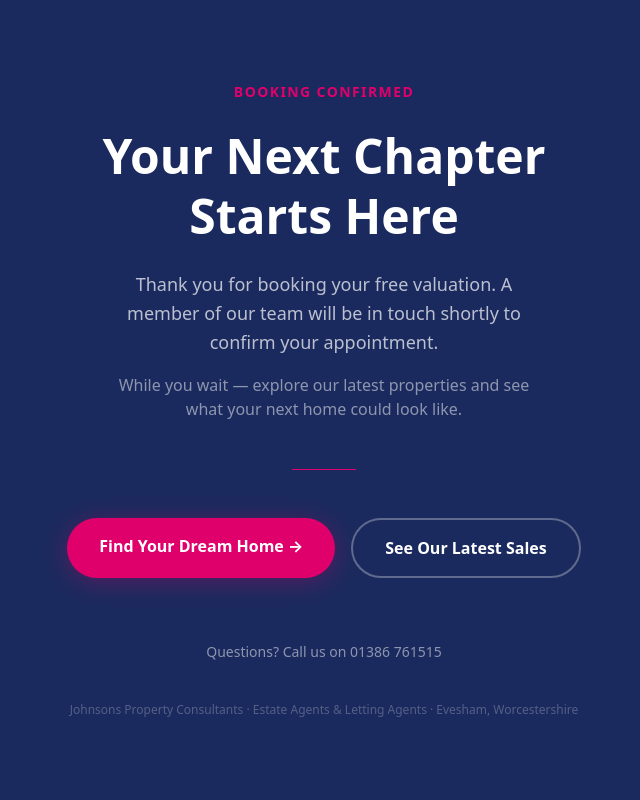
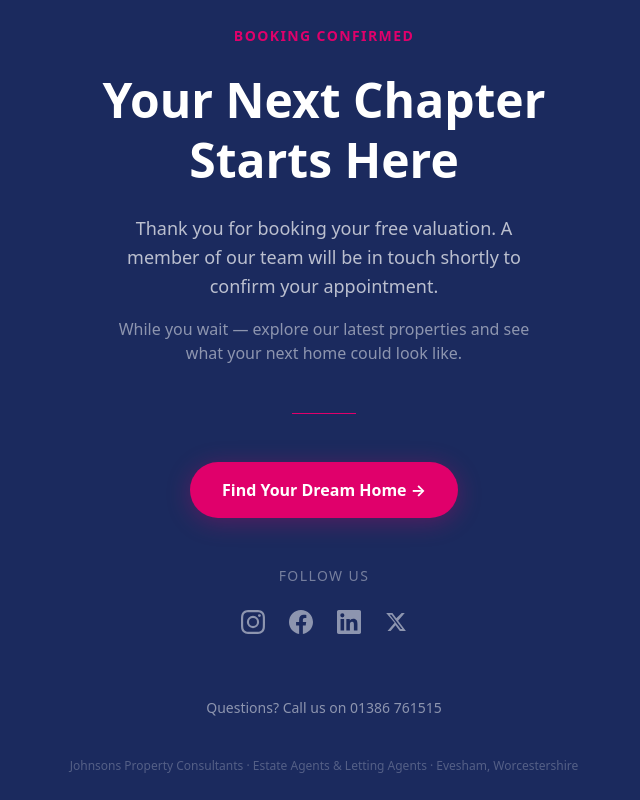
Before and after one commit to 2bx7mx96fj-oss/johnsons-landing-page, a Next.js app: page /thank-you in a window 1280 px wide. Shown: the whole page, without its empty margins (316-956 px from the left). Built offline with nearby package versions, Linux system fonts and the light colour scheme.

Commit message:
Add social links and update CTA on thank-you page

```diff
--- a/app/thank-you/page.tsx
+++ b/app/thank-you/page.tsx
@@ -52,9 +52,9 @@ export default function ThankYou() {
         <div className="w-16 h-px mb-12" style={{ background: PINK }} />
 
         {/* CTA buttons */}
-        <div className="flex flex-col sm:flex-row gap-4 mb-16">
+        <div className="flex flex-col sm:flex-row gap-4 mb-12">
           <a
-            href="https://www.johnsons-property.co.uk/properties-for-sale"
+            href="https://johnsons-property.com"
             target="_blank"
             rel="noopener noreferrer"
             className="px-8 py-4 rounded-full font-bold text-white text-base transition-all hover:scale-105 hover:shadow-xl"
@@ -62,13 +62,34 @@ export default function ThankYou() {
           >
             Find Your Dream Home →
           </a>
-          <a
-            href="https://www.johnsons-property.co.uk/properties-sold"
-            target="_blank"
-            rel="noopener noreferrer"
-            className="px-8 py-4 rounded-full font-semibold text-white text-base border-2 border-white/30 hover:border-white hover:bg-white/10 transition-all"
-          >
-            See Our Latest Sales
+        </div>
+
+        {/* Socials */}
+        <p className="text-white/40 text-sm uppercase tracking-widest mb-6">Follow us</p>
+        <div className="flex items-center gap-6 mb-16">
+          {/* Instagram */}
+          <a href="https://www.instagram.com/johnsonsproperty/" target="_blank" rel="noopener noreferrer" className="text-white/50 hover:text-white transition-colors">
+            <svg xmlns="http://www.w3.org/2000/svg" width="24" height="24" fill="currentColor" viewBox="0 0 24 24">
+              <path d="M12 2.163c3.204 0 3.584.012 4.85.07 1.366.062 2.633.334 3.608 1.308.975.975 1.246 2.242 1.308 3.608.058 1.266.07 1.646.07 4.85s-.012 3.584-.07 4.85c-.062 1.366-.334 2.633-1.308 3.608-.975.975-2.242 1.246-3.608 1.308-1.266.058-1.646.07-4.85.07s-3.584-.012-4.85-.07c-1.366-.062-2.633-.334-3.608-1.308-.975-.975-1.246-2.242-1.308-3.608C2.175 15.584 2.163 15.204 2.163 12s.012-3.584.07-4.85c.062-1.366.334-2.633 1.308-3.608.975-.975 2.242-1.246 3.608-1.308C8.416 2.175 8.796 2.163 12 2.163zm0-2.163C8.741 0 8.332.014 7.052.072 5.197.157 3.355.673 2.014 2.014.673 3.355.157 5.197.072 7.052.014 8.332 0 8.741 0 12c0 3.259.014 3.668.072 4.948.085 1.855.601 3.697 1.942 5.038 1.341 1.341 3.183 1.857 5.038 1.942C8.332 23.986 8.741 24 12 24s3.668-.014 4.948-.072c1.855-.085 3.697-.601 5.038-1.942 1.341-1.341 1.857-3.183 1.942-5.038C23.986 15.668 24 15.259 24 12s-.014-3.668-.072-4.948c-.085-1.855-.601-3.697-1.942-5.038C20.645.673 18.803.157 16.948.072 15.668.014 15.259 0 12 0zm0 5.838a6.162 6.162 0 1 0 0 12.324 6.162 6.162 0 0 0 0-12.324zm0 10.162a4 4 0 1 1 0-8 4 4 0 0 1 0 8zm6.406-11.845a1.44 1.44 0 1 0 0 2.881 1.44 1.44 0 0 0 0-2.881z"/>
+            </svg>
+          </a>
+          {/* Facebook */}
+          <a href="https://www.facebook.com/JohnsonsEvesham/" target="_blank" rel="noopener noreferrer" className="text-white/50 hover:text-white transition-colors">
+            <svg xmlns="http://www.w3.org/2000/svg" width="24" height="24" fill="currentColor" viewBox="0 0 24 24">
+              <path d="M24 12.073C24 5.405 18.627 0 12 0S0 5.405 0 12.073C0 18.1 4.388 23.094 10.125 24v-8.437H7.078v-3.49h3.047V9.41c0-3.025 1.792-4.697 4.533-4.697 1.312 0 2.686.236 2.686.236v2.97h-1.513c-1.491 0-1.956.93-1.956 1.874v2.25h3.328l-.532 3.49h-2.796V24C19.612 23.094 24 18.1 24 12.073z"/>
+            </svg>
+          </a>
+          {/* LinkedIn */}
+          <a href="https://www.linkedin.com/company/johnsons-property-consultants/posts/?feedView=all" target="_blank" rel="noopener noreferrer" className="text-white/50 hover:text-white transition-colors">
+            <svg xmlns="http://www.w3.org/2000/svg" width="24" height="24" fill="currentColor" viewBox="0 0 24 24">
+              <path d="M20.447 20.452h-3.554v-5.569c0-1.328-.027-3.037-1.852-3.037-1.853 0-2.136 1.445-2.136 2.939v5.667H9.351V9h3.414v1.561h.046c.477-.9 1.637-1.85 3.37-1.85 3.601 0 4.267 2.37 4.267 5.455v6.286zM5.337 7.433a2.062 2.062 0 0 1-2.063-2.065 2.064 2.064 0 1 1 2.063 2.065zm1.782 13.019H3.555V9h3.564v11.452zM22.225 0H1.771C.792 0 0 .774 0 1.729v20.542C0 23.227.792 24 1.771 24h20.451C23.2 24 24 23.227 24 22.271V1.729C24 .774 23.2 0 22.222 0h.003z"/>
+            </svg>
+          </a>
+          {/* X / Twitter */}
+          <a href="https://x.com/JohnsonsEvesham" target="_blank" rel="noopener noreferrer" className="text-white/50 hover:text-white transition-colors">
+            <svg xmlns="http://www.w3.org/2000/svg" width="22" height="22" fill="currentColor" viewBox="0 0 24 24">
+              <path d="M18.244 2.25h3.308l-7.227 8.26 8.502 11.24H16.17l-4.714-6.231-5.401 6.231H2.747l7.73-8.835L1.254 2.25H8.08l4.253 5.622 5.911-5.622zm-1.161 17.52h1.833L7.084 4.126H5.117z"/>
+            </svg>
           </a>
         </div>
 
```
